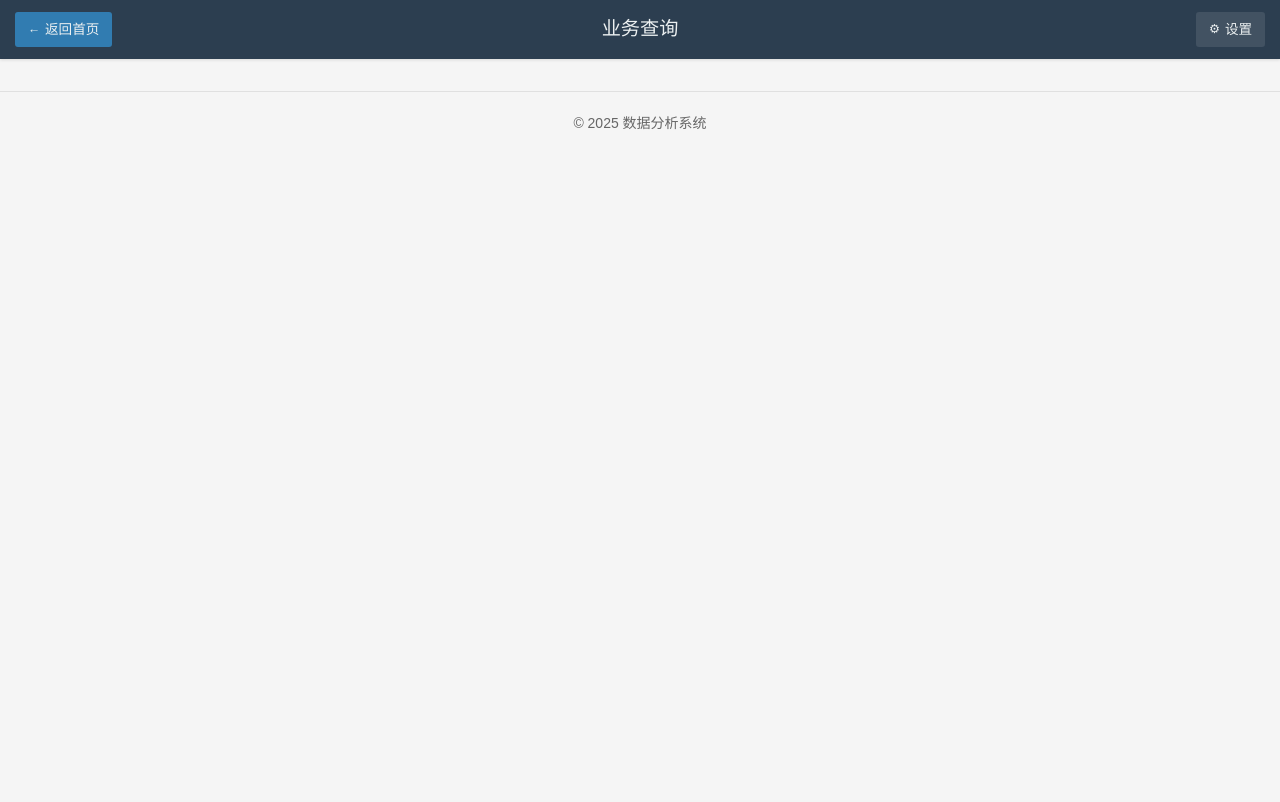
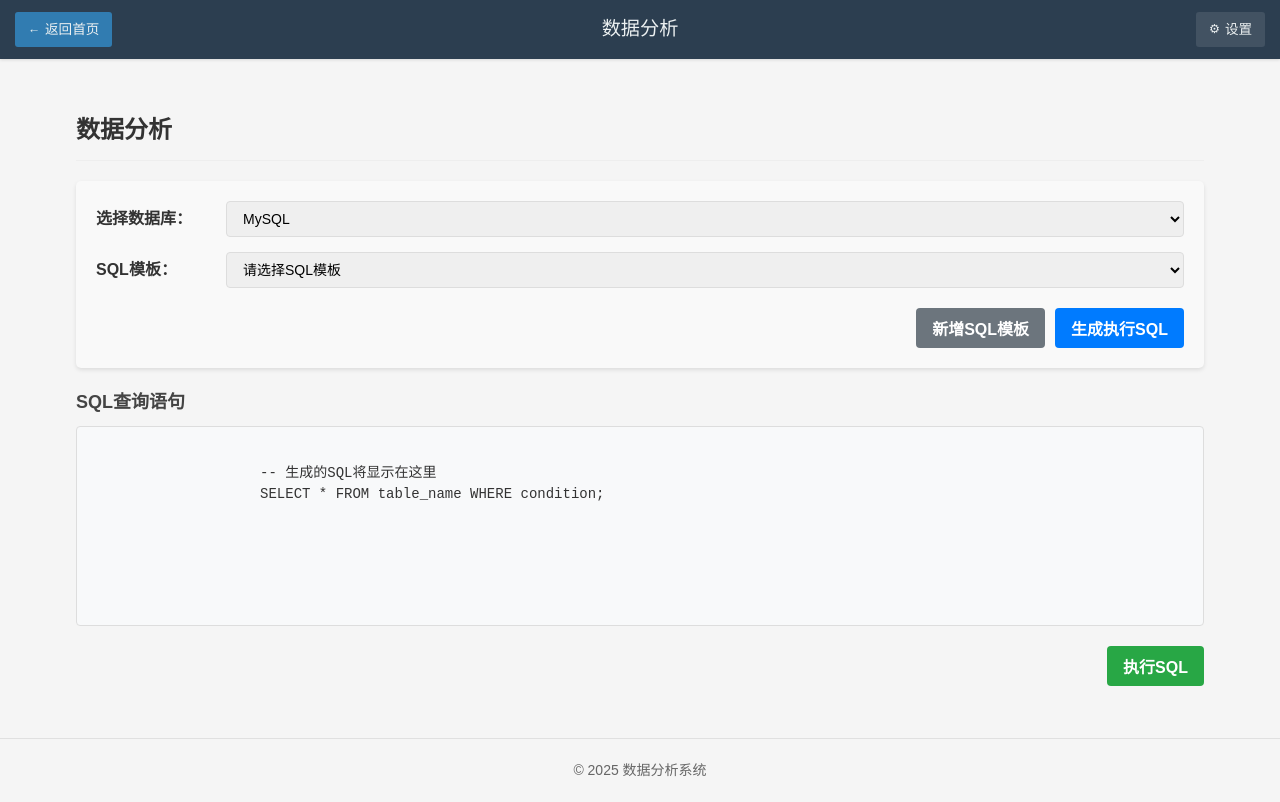
Before and after one commit to tsxxdw/AuditDataAnalysis, a Flask app: page /index_query in a window 1280 px wide. Before the commit the page ends 130 px from the top, so only its background shows below. Run offline with Flask 3, Linux system fonts and the light colour scheme; parts of the project's set-up code (start-up, migrations or seed data) failed here and were passed over.

```diff
--- a/routes/pages.py
+++ b/routes/pages.py
@@ -16,11 +16,11 @@ def index():
     app_logger.info("访问首页")
     return render_template('index.html', page_title='数据分析系统')
 
-@pages_bp.route('/index_db')
-def index_db():
+@pages_bp.route('/index_table_structure')
+def index_table_structure():
     """数据库表结构管理页面"""
     app_logger.info("访问数据库表结构管理页面")
-    return render_template('index_db.html', page_title='数据库表结构管理')
+    return render_template('index_table_structure.html', page_title='数据库表结构管理')
 
 @pages_bp.route('/index_import')
 def index_import():
@@ -32,7 +32,7 @@ def index_import():
 def index_query():
     """业务查询页面"""
     app_logger.info("访问业务查询页面")
-    return render_template('index_query.html', page_title='业务查询')
+    return render_template('index_query.html', page_title='数据分析')
 
 @pages_bp.route('/index_file_upload')
 def index_file_upload():
--- a/static/css/index_query.css
+++ b/static/css/index_query.css
@@ -1,2 +1,137 @@
-/* 业务查询页面样式(index_query) */
+/* 数据分析页面样式(index_query) */
 /* 此处将放置特定于业务查询页面的样式 */
+
+.container {
+    max-width: 1200px;
+    margin: 0 auto;
+    padding: 20px;
+}
+
+.page-title {
+    font-size: 24px;
+    margin-bottom: 20px;
+    color: #333;
+    border-bottom: 1px solid #eee;
+    padding-bottom: 10px;
+}
+
+.query-options {
+    background-color: #f9f9f9;
+    padding: 20px;
+    border-radius: 5px;
+    margin-bottom: 20px;
+    box-shadow: 0 2px 4px rgba(0, 0, 0, 0.1);
+}
+
+.option-group {
+    margin-bottom: 15px;
+    display: flex;
+    align-items: center;
+}
+
+.option-group label {
+    width: 120px;
+    font-weight: bold;
+    margin-right: 10px;
+}
+
+.form-control {
+    flex: 1;
+    padding: 8px 12px;
+    border: 1px solid #ddd;
+    border-radius: 4px;
+    font-size: 14px;
+}
+
+.button-group {
+    display: flex;
+    justify-content: flex-end;
+    gap: 10px;
+    margin-top: 20px;
+}
+
+.btn {
+    padding: 8px 16px;
+    border: none;
+    border-radius: 4px;
+    cursor: pointer;
+    font-weight: bold;
+    transition: background-color 0.3s;
+}
+
+.btn-primary {
+    background-color: #007bff;
+    color: white;
+}
+
+.btn-primary:hover {
+    background-color: #0069d9;
+}
+
+.btn-secondary {
+    background-color: #6c757d;
+    color: white;
+}
+
+.btn-secondary:hover {
+    background-color: #5a6268;
+}
+
+.btn-success {
+    background-color: #28a745;
+    color: white;
+}
+
+.btn-success:hover {
+    background-color: #218838;
+}
+
+.sql-display-container {
+    margin-bottom: 20px;
+}
+
+.sql-display-container h2 {
+    font-size: 18px;
+    margin-bottom: 10px;
+    color: #444;
+}
+
+.sql-display {
+    background-color: #f8f9fa;
+    border: 1px solid #ddd;
+    border-radius: 4px;
+    padding: 15px;
+    font-family: 'Courier New', monospace;
+    font-size: 14px;
+    color: #333;
+    white-space: pre-wrap;
+    height: 200px;
+    overflow-y: auto;
+    line-height: 1.5;
+}
+
+.action-buttons {
+    display: flex;
+    justify-content: flex-end;
+}
+
+@media (max-width: 768px) {
+    .option-group {
+        flex-direction: column;
+        align-items: flex-start;
+    }
+
+    .option-group label {
+        width: 100%;
+        margin-bottom: 5px;
+    }
+
+    .button-group {
+        flex-direction: column;
+    }
+
+    .btn {
+        width: 100%;
+        margin-bottom: 10px;
+    }
+}
--- a/static/css/index_db.css
+++ b/static/css/index_table_structure.css
@@ -1,2 +1,2 @@
-/* 数据库表结构管理页面样式(index_db) */
+/* 数据库表结构管理页面样式(index_table_structure) */
 /* 此处将放置特定于数据库表结构管理页面的样式 */
--- a/static/js/index_query.js
+++ b/static/js/index_query.js
@@ -1,4 +1,75 @@
-// 业务查询页面JS文件(index_query)
+// 数据分析页面JS文件(index_query)
 $(document).ready(function() {
     // 业务查询页面特定的JS代码
+
+    // 模板示例数据
+    const sqlTemplates = {
+        'template1': 'SELECT * FROM table_name WHERE condition;',
+        'template2': 'SELECT column, COUNT(*) as count FROM table_name GROUP BY column;',
+        'template3': 'SELECT a.column1, b.column2 FROM table_a a JOIN table_b b ON a.id = b.id;'
+    };
+
+    // 选择SQL模板时更新SQL显示区域
+    $('#sqlTemplate').on('change', function() {
+        const templateId = $(this).val();
+        if(templateId && sqlTemplates[templateId]) {
+            $('#sqlDisplay').text(sqlTemplates[templateId]);
+        }
+    });
+
+    // 生成执行SQL按钮点击事件
+    $('#generateSQL').on('click', function() {
+        const dbType = $('#dbType').val();
+        const templateId = $('#sqlTemplate').val();
+
+        if(!templateId) {
+            alert('请先选择一个SQL模板');
+            return;
+        }
+
+        // 这里可以根据数据库类型对SQL进行适配，现在只是简单显示
+        let sql = sqlTemplates[templateId];
+
+        if(dbType === 'mysql') {
+            sql = '-- MySQL查询\n' + sql;
+        } else if(dbType === 'sqlserver') {
+            sql = '-- SQL Server查询\n' + sql;
+        } else if(dbType === 'oracle') {
+            sql = '-- Oracle查询\n' + sql;
+        }
+
+        $('#sqlDisplay').text(sql);
+    });
+
+    // 执行SQL按钮点击事件
+    $('#executeSQL').on('click', function() {
+        const sql = $('#sqlDisplay').text();
+        if(!sql || sql.trim() === '') {
+            alert('请先生成SQL语句');
+            return;
+        }
+
+        // 模拟执行SQL
+        alert('SQL执行成功！\n实际项目中，这里会发送请求到后端执行SQL并返回结果。');
+    });
+
+    // 新增SQL模板按钮点击事件
+    $('#addTemplate').on('click', function() {
+        // 模拟弹出创建模板的对话框
+        const templateName = prompt('请输入新模板名称：');
+        if(templateName) {
+            const templateSQL = prompt('请输入SQL语句：');
+            if(templateSQL) {
+                // 添加新模板到下拉列表
+                const newTemplateId = 'template' + (Object.keys(sqlTemplates).length + 1);
+                sqlTemplates[newTemplateId] = templateSQL;
+
+                $('#sqlTemplate').append(
+                    $('<option></option>').val(newTemplateId).text('模板：' + templateName)
+                );
+
+                alert('模板添加成功！');
+            }
+        }
+    });
 });
--- a/static/js/index_db.js
+++ b/static/js/index_table_structure.js
@@ -1,4 +1,4 @@
-// 数据库表结构管理页面JS文件(index_db)
+// 数据库表结构管理页面JS文件(index_table_structure)
 $(document).ready(function() {
     // 数据库表结构管理页面特定的JS代码
 });
--- a/templates/index_query.html
+++ b/templates/index_query.html
@@ -3,7 +3,7 @@
 <head>
     <meta charset="UTF-8">
     <meta name="viewport" content="width=device-width, initial-scale=1.0">
-    <title>业务查询 - 数据分析系统</title>
+    <title>数据分析 - 数据分析系统</title>
     <link rel="stylesheet" href="{{ url_for('static', filename='css/style.css') }}">
     <link rel="stylesheet" href="{{ url_for('static', filename='css/components/header.css') }}">
     <link rel="stylesheet" href="{{ url_for('static', filename='css/components/footer.css') }}">
@@ -15,7 +15,47 @@
     {% include 'components/header.html' %}
 
     <main>
-        <!-- 业务查询内容将在这里 -->
+        <div class="container">
+            <h1 class="page-title">数据分析</h1>
+
+            <div class="query-options">
+                <div class="option-group">
+                    <label for="dbType">选择数据库：</label>
+                    <select id="dbType" class="form-control">
+                        <option value="mysql">MySQL</option>
+                        <option value="sqlserver">SQL Server</option>
+                        <option value="oracle">Oracle</option>
+                    </select>
+                </div>
+
+                <div class="option-group">
+                    <label for="sqlTemplate">SQL模板：</label>
+                    <select id="sqlTemplate" class="form-control">
+                        <option value="">请选择SQL模板</option>
+                        <option value="template1">模板一：基础查询</option>
+                        <option value="template2">模板二：聚合统计</option>
+                        <option value="template3">模板三：关联查询</option>
+                    </select>
+                </div>
+
+                <div class="button-group">
+                    <button id="addTemplate" class="btn btn-secondary">新增SQL模板</button>
+                    <button id="generateSQL" class="btn btn-primary">生成执行SQL</button>
+                </div>
+            </div>
+
+            <div class="sql-display-container">
+                <h2>SQL查询语句</h2>
+                <div id="sqlDisplay" class="sql-display">
+                    -- 生成的SQL将显示在这里
+                    SELECT * FROM table_name WHERE condition;
+                </div>
+            </div>
+
+            <div class="action-buttons">
+                <button id="executeSQL" class="btn btn-success">执行SQL</button>
+            </div>
+        </div>
     </main>
 
     {# 引入底部组件 #}
--- a/templates/index_db.html
+++ b/templates/index_table_structure.html
@@ -7,7 +7,7 @@
     <link rel="stylesheet" href="{{ url_for('static', filename='css/style.css') }}">
     <link rel="stylesheet" href="{{ url_for('static', filename='css/components/header.css') }}">
     <link rel="stylesheet" href="{{ url_for('static', filename='css/components/footer.css') }}">
-    <link rel="stylesheet" href="{{ url_for('static', filename='css/index_db.css') }}">
+    <link rel="stylesheet" href="{{ url_for('static', filename='css/index_table_structure.css') }}">
     <script src="{{ url_for('static', filename='js/common/jquery-3.6.0.min.js') }}"></script>
 </head>
 <body>
@@ -22,6 +22,6 @@
     {% include 'components/footer.html' %}
 
     <script src="{{ url_for('static', filename='js/components/header.js') }}"></script>
-    <script src="{{ url_for('static', filename='js/index_db.js') }}"></script>
+    <script src="{{ url_for('static', filename='js/index_table_structure.js') }}"></script>
 </body>
 </html>
```
Also changed, not shown: static/css/index.css (+12 -1 lines), templates/index.html (+5 -4 lines).
